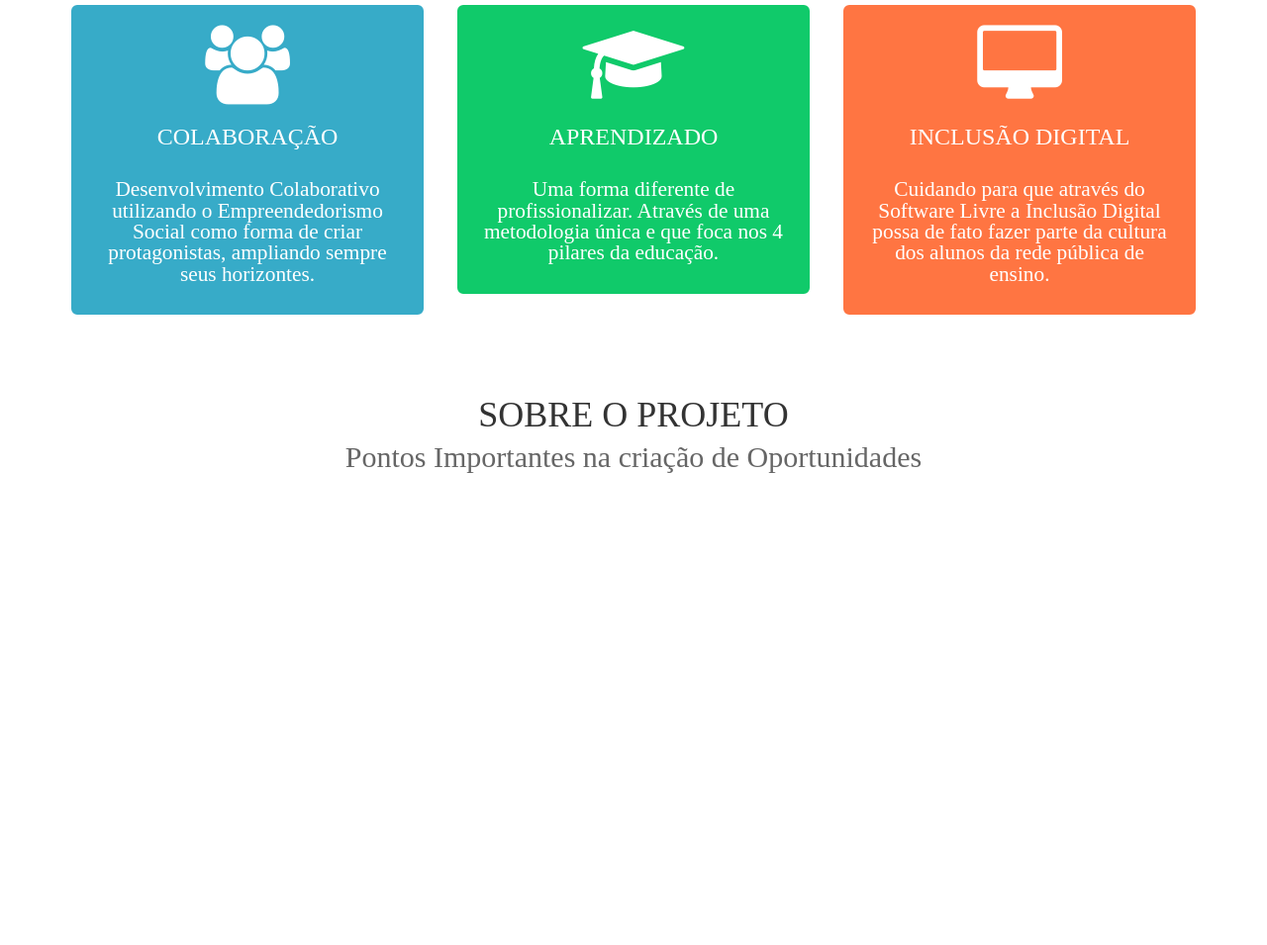
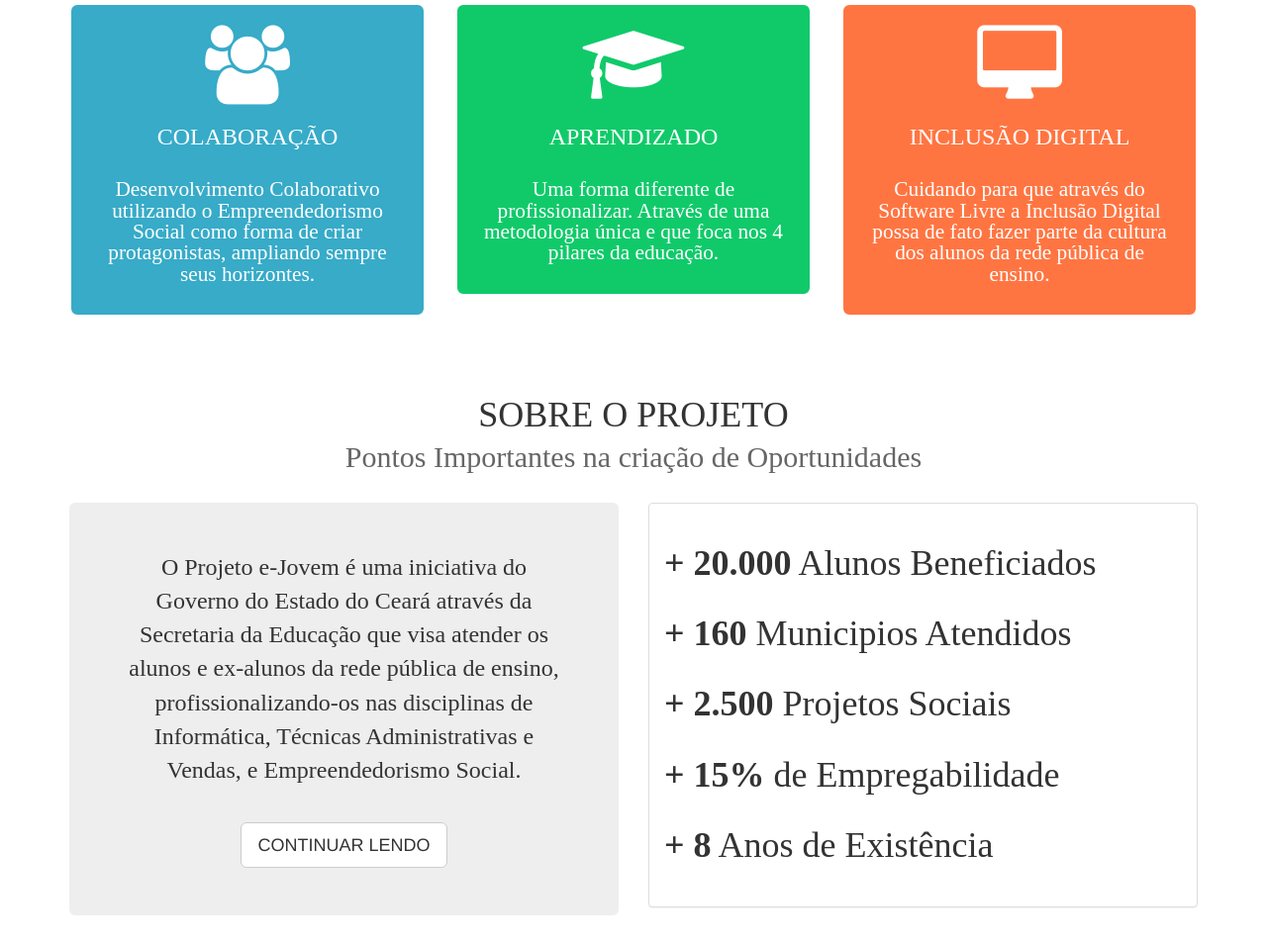
Before and after one commit to ejovemceara/ejovemceara.github.io, a plain HTML site: page index.html in a window 1280 px wide. Shown: the part 636-1591 px from the top of the page at 99% size. Before the commit the page ends 1124 px from the top, so only its background shows below. Drawn offline with Linux system fonts and the light colour scheme.

Commit message:
Sobre o Projeto

```diff
--- a/assets/css/style.css
+++ b/assets/css/style.css
@@ -46,3 +46,7 @@ font-style: normal;
 .card-orange{
   background-color: #ff7542;
 }
+
+.info-num {
+  font-size: 27pt;
+}
--- a/index.html
+++ b/index.html
@@ -117,6 +117,39 @@
       Pontos Importantes na criação de Oportunidades
     </h2>
 
+    <br>
+    <div class="row">
+      <div class="col-lg-6">
+        <div class="jumbotron text-center">
+          <p class="font-advent" style="font-size: 18pt;">
+            O Projeto e-Jovem é uma iniciativa do Governo do Estado do Ceará através da Secretaria da Educação que visa atender os alunos e ex-alunos da rede pública de ensino, profissionalizando-os nas disciplinas de Informática, Técnicas Administrativas e Vendas, e Empreendedorismo Social.
+          </p>
+          <br>
+
+          <button class="btn btn-default btn-lg">CONTINUAR LENDO</button>
+        </div>
+      </div> <!-- col-lg-6 -->
+
+      <div class="col-lg-6">
+        <div class="panel panel-default">
+          <div class="panel-body font-advent">
+                <br>
+                <span class="info-num"><strong>+ 20.000</strong> Alunos Beneficiados</span>
+                <br><br>
+                <span class="info-num"><strong>+ 160</strong> Municipios Atendidos</span>
+                <br><br>
+                <span class="info-num"><strong>+ 2.500</strong> Projetos Sociais</span>
+                <br><br>
+                <span class="info-num"><strong>+ 15%</strong> de Empregabilidade</span>
+                <br><br>
+                <span class="info-num"><strong>+ 8</strong> Anos de Existência</span>
+                <br><br>
+            </div>
+          </div><!-- panel-body -->
+        </div><!-- panel -->
+      </div><!-- col-lg-6 -->
+    </div><!-- row -->
+
     <script src="assets/js/jquery.js"></script>
     <script src="assets/bootstrap/js/bootstrap.js"></script>
   </body>
```
